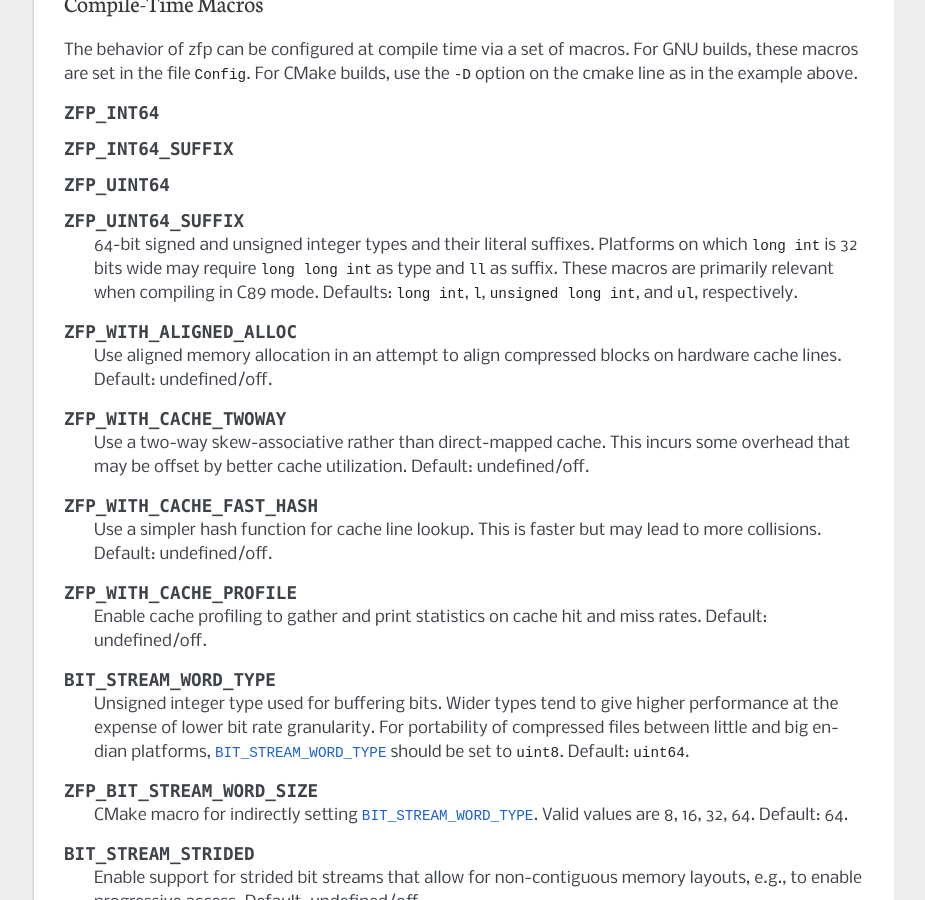
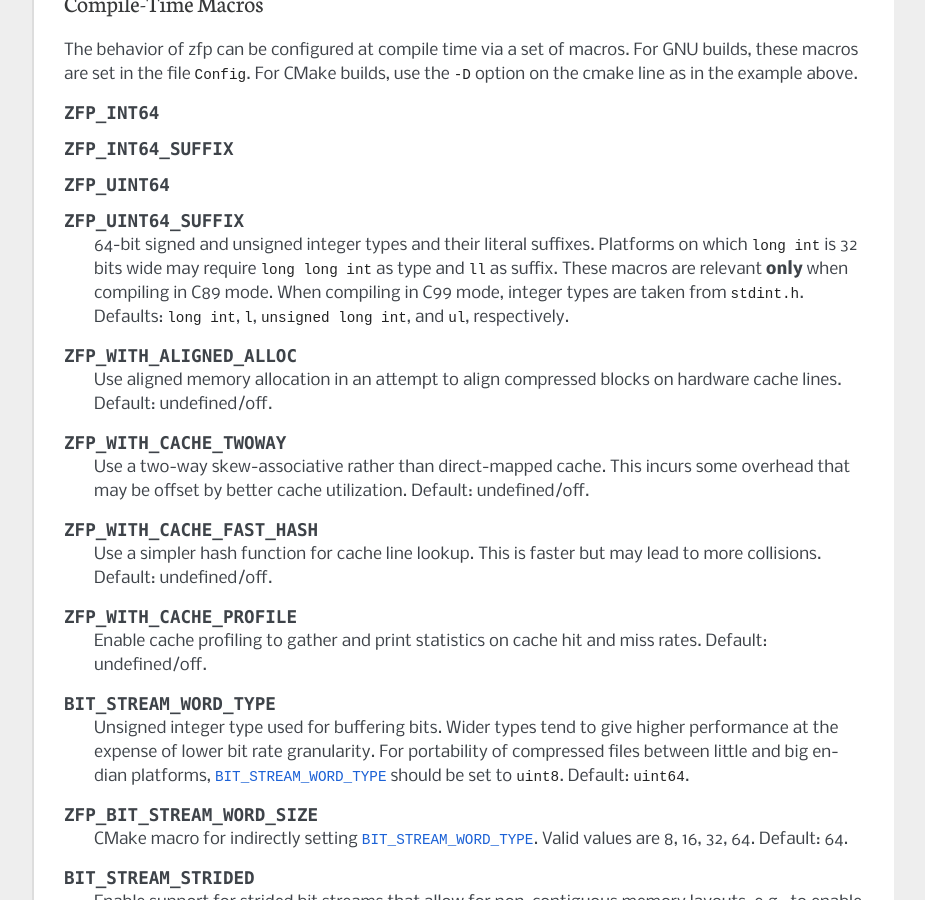
Before and after one commit to LLNL/zfp, a Sphinx documentation site: the page built from docs/source/installation.rst, in a window 1280 px wide and 900 px high, scrolled down 1684 px. Shown: the whole window, without its empty margins (198-1123 px from the left). Built offline with Sphinx 7.4.7, drawn with Linux system fonts in a browser that asks for light colours; formulas are drawn with MathJax 3.

Commit message:
Pass CMake options to tests and examples, update installation docs

```diff
--- a/docs/source/installation.rst
+++ b/docs/source/installation.rst
@@ -102,7 +102,8 @@ builds, use the :code:`-D` option on the cmake line as in the example above.
   64-bit signed and unsigned integer types and their literal suffixes.
   Platforms on which :code:`long int` is 32 bits wide may require
   :code:`long long int` as type and :code:`ll` as suffix.  These macros
-  are primarily relevant when compiling in C89 mode.
+  are relevant **only** when compiling in C89 mode.  When compiling in
+  C99 mode, integer types are taken from :file:`stdint.h`.
   Defaults: :code:`long int`, :code:`l`, :code:`unsigned long int`, and
   :code:`ul`, respectively.
 
```
Also changed, not shown: 2 other files.
